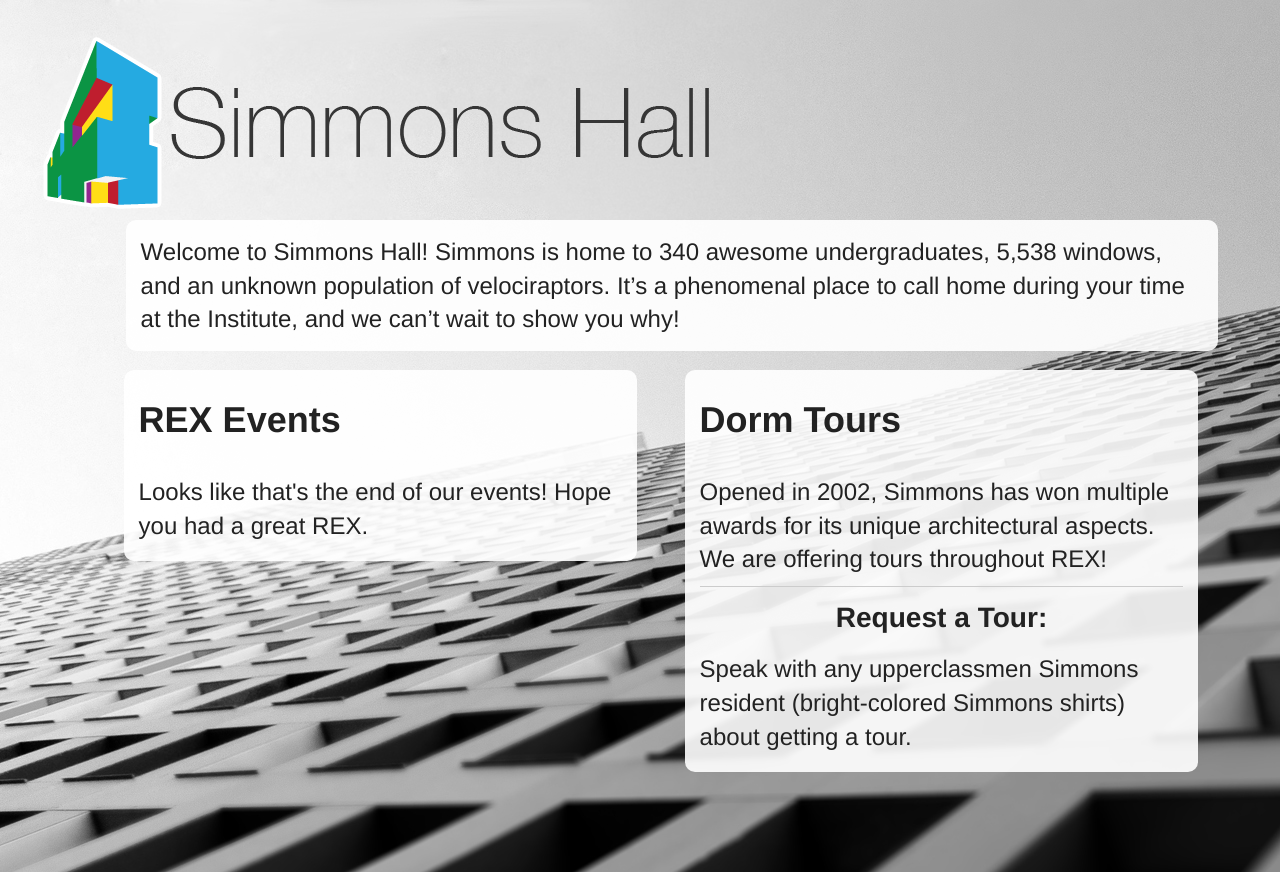
After one commit to lrsjohnson/simmonscpw2013, a Django app: template tours/templates/tours/monitor-schedule.html in a window 1280 px wide. The commit adds this page. Run offline with Django 3.2, Linux system fonts and the light colour scheme; the template is opened without the code that fills it, so the values that code supplies are empty; some libraries are stand-ins or nearby versions.

Commit message:
Displays multiple events happening now and message for when no events are going on

```diff
--- a/tours/static/tours/js/main.js
+++ b/tours/static/tours/js/main.js
@@ -11,7 +11,6 @@ function claimRequest() {
 	url: "claim",
 	success: function( data ) {location.reload();}
     });
-2
 }
 function checkNotify() {
     $.ajax({
@@ -26,11 +25,11 @@ Keys to Functions
 */
 
 function onR(evt) {
-    newRequest();
+    //    newRequest();
 }
 
 function onC(evt) {
-    claimRequest();
+    //    claimRequest();
 }
 
 function checkkey(evt)
--- a/tours/static/tours/style.css
+++ b/tours/static/tours/style.css
@@ -265,6 +265,21 @@ td { vertical-align: top; }
    ========================================================================== */
 
 
+p {
+  margin-top: 2px;
+  margin-bottom: 4px;
+}
+
+hr {
+   margin-top: 10px;
+   margin-bottom: 10px;
+}
+
+h3 {
+   margin-top: 5px;
+   margin-bottom: 15px;
+}
+
 img.bg {
 	/* Set rules to fill background */
 	min-height: 100%;
--- /dev/null
+++ b/tours/templates/tours/monitor-schedule.html
@@ -0,0 +1,117 @@
+{% load staticfiles %}
+<head>
+<link rel="stylesheet" type="text/css" href="{% static 'tours/style.css' %}" />
+
+<script src="http://code.jquery.com/jquery-1.9.1.min.js"></script>
+<script language="javascript" src="{% static 'tours/js/main.js'%}"></script>
+
+<style>
+body {font-size:150%}
+#top {
+        position:absolute;
+
+        width:83%;
+	overflow:hidden;
+        margins:auto auto;
+        margin-top:220px;
+        margin-left:2%;
+        margin-bottom:100px;
+}
+#layout {
+        margin-top:120px;
+	clear:left;
+	float:left;
+	width:100%;
+	overflow:hidden;
+}
+#content {
+	float:left;
+	width:100%;
+	position:relative;
+	right:50%;
+}
+#leftbox {
+	float:left;
+	width:41%;
+	position:relative;
+	left:52%;
+	overflow:hidden;
+}
+#rightbox {
+	float:left;
+	width:41%;
+	position:relative;
+	left:56%;
+	overflow:hidden;
+}
+#wrapper {
+margin-left:100px;
+margin-right:0px;
+px;
+margin-bottom:0px;
+}
+</style>
+</head>
+<body>
+<div id='wrapper'>
+  <img class="bg" src="{%static 'tours/img/bg.jpg'%}" alt="" />
+  <header>
+    <h1>
+      <a><img id="simmons-logo" src="{% static 'tours/img/logo.png' %}"
+      alt="Simmons Hall" title="Simmons Hall" /></a>
+    </h1>
+  </header>
+<div id='top' class='container'>
+Welcome to Simmons Hall! Simmons is home to 340 awesome undergraduates, 5,538 windows, and an unknown population of velociraptors. It’s a phenomenal place to call home during your time at the Institute, and we can’t wait to show you why!
+</div>
+<div id='layout'>
+<div id='content'>
+<div id='leftbox'  class='container'>
+  <h2 style='margin-top:10px'>REX Events</h2>
+{% if events_happening_now.count > 0 %}
+  <p>Welcome to MIT! We have over 30 events planned for you over the next few days. Bring your friends, bring your A-game, and get ready to have a great time!</p>
+  <hr />
+  <h3 style='text-align:center; '>Right Now:</h3>
+{% for now_event in events_happening_now %}
+<p style='text-align:center'><b>{{now_event.title}}</b> &nbsp; {{now_event.start_time|date:"g:i a"}} - {{now_event.end_time|date:"g:i a"}} <br />{{now_event.location}}</p>
+<p>{{now_event.description}}</p>
+<p style='font-size:10px;'>&nbsp;</p>
+{% endfor %}
+{% if next_event %}
+<hr />
+<h3 style='text-align:center; '>Upcoming:</h3>
+{% for next_event in upcoming_events %}
+<p style='text-align:center'><b>{{next_event.title}}</b> &nbsp; {{next_event.start_time|date:"g:i a"}} - {{next_event.end_time|date:"g:i a"}} @ {{next_event.location}}</p>
+{% endfor %}
+{% endif %}
+{% elif next_event %}
+  <p>We have over 30 events planned for you over the next few days. Unfortunately, none of them are scheduled for right now which probably means you should be at some mandatory orientation event or sleeping. =P
+  </p><p>
+    <p style='font-size:10px'>&nbsp;</p>
+    If you're looking for more to do, feel free to talk with upperclassmen or check out a movie or game from desk. See you at our next event:</p>
+    <p style='font-size:10px'>&nbsp;</p>
+<hr />
+  <h3 style='text-align:center'>Next Event:</h3>
+<p style='text-align:center'><b>{{next_event.title}}</b> &nbsp; {{next_event.start_time|date:"g:i a"}} - {{next_event.end_time|date:"g:i a"}} @ {{next_event.location}}</p>
+<p>{{next_event.description}}</p>
+<hr />
+<h3 style='text-align:center; '>Upcoming:</h3>
+{% for next_event in events_beyond_next_event %}
+<p style='text-align:center'><b>{{next_event.title}}</b> &nbsp; {{next_event.start_time|date:"g:i a"}} - {{next_event.end_time|date:"g:i a"}} @ {{next_event.location}}</p>
+{% endfor %}
+{% else %}
+  <p>Looks like that's the end of our events! Hope you had a great REX.</p>
+{% endif %}
+</div>
+
+<div id='rightbox' class='container'>
+  <h2 style='margin-top:10px'>Dorm Tours</h2>
+Opened in 2002, Simmons has won multiple awards for its unique architectural aspects. We are offering tours throughout REX!
+  <hr />
+  <h3 style='text-align:center'>Request a Tour:</h3>
+  <p>Speak with any upperclassmen Simmons resident (bright-colored Simmons shirts) about getting a tour.</p>
+</div>
+</div>
+</div>
+</div>
+</body>
--- a/tours/urls.py
+++ b/tours/urls.py
@@ -4,7 +4,6 @@ from tours import views
 
 urlpatterns = patterns('',
                        url(r'^$', views.index, name='index'),
-                       url(r'^multipleEvents$', views.indexMultipleEvents, name='multipleEvents'),
                        url(r'^info$', views.info, name='info'),
                        url(r'^new$', views.newreq, name='new'),
                        url(r'^notify$', views.notifyreq, name='notify'),
```
Also changed, not shown: tours/views.py (+18 -25 lines).
